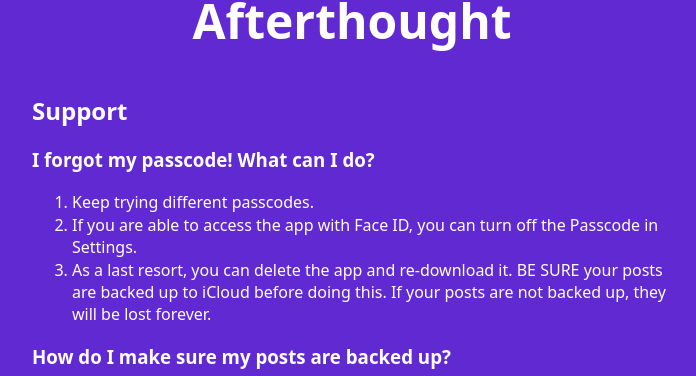
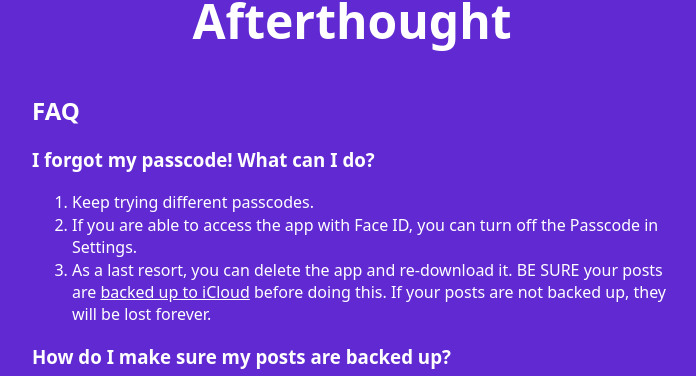
Before and after one commit to brettmjohnson/Afterthought_website, a plain HTML site: page support/index.html in a window 1280 px wide. Shown: the part 141-517 px from the top of the page, without its empty margins (288-984 px from the left). Drawn offline with Linux system fonts and the light colour scheme.

Commit message:
Title and link

```diff
--- a/support/index.html
+++ b/support/index.html
@@ -26,7 +26,7 @@
     <div class="row">
       <div class="large-8 large-offset-2 large-vertical-offset-1 small-12 small-offset-0">
 
-        <h2>Support</h2>
+        <h2>FAQ</h2>
 
         <div id="forgot-passcode">
           <h3>I forgot my passcode! What can I do?</h3>
@@ -34,7 +34,7 @@
             <ol>
               <li>Keep trying different passcodes.</li>
               <li>If you are able to access the app with Face ID, you can turn off the Passcode in Settings.</li>
-              <li>As a last resort, you can delete the app and re-download it. BE SURE your posts are backed up to iCloud before doing this. If your posts are not backed up, they will be lost forever.</li>
+              <li>As a last resort, you can delete the app and re-download it. BE SURE your posts are <a href="#backup">backed up to iCloud</a> before doing this. If your posts are not backed up, they will be lost forever.</li>
             </ol>
           </div>
         </div>
```
